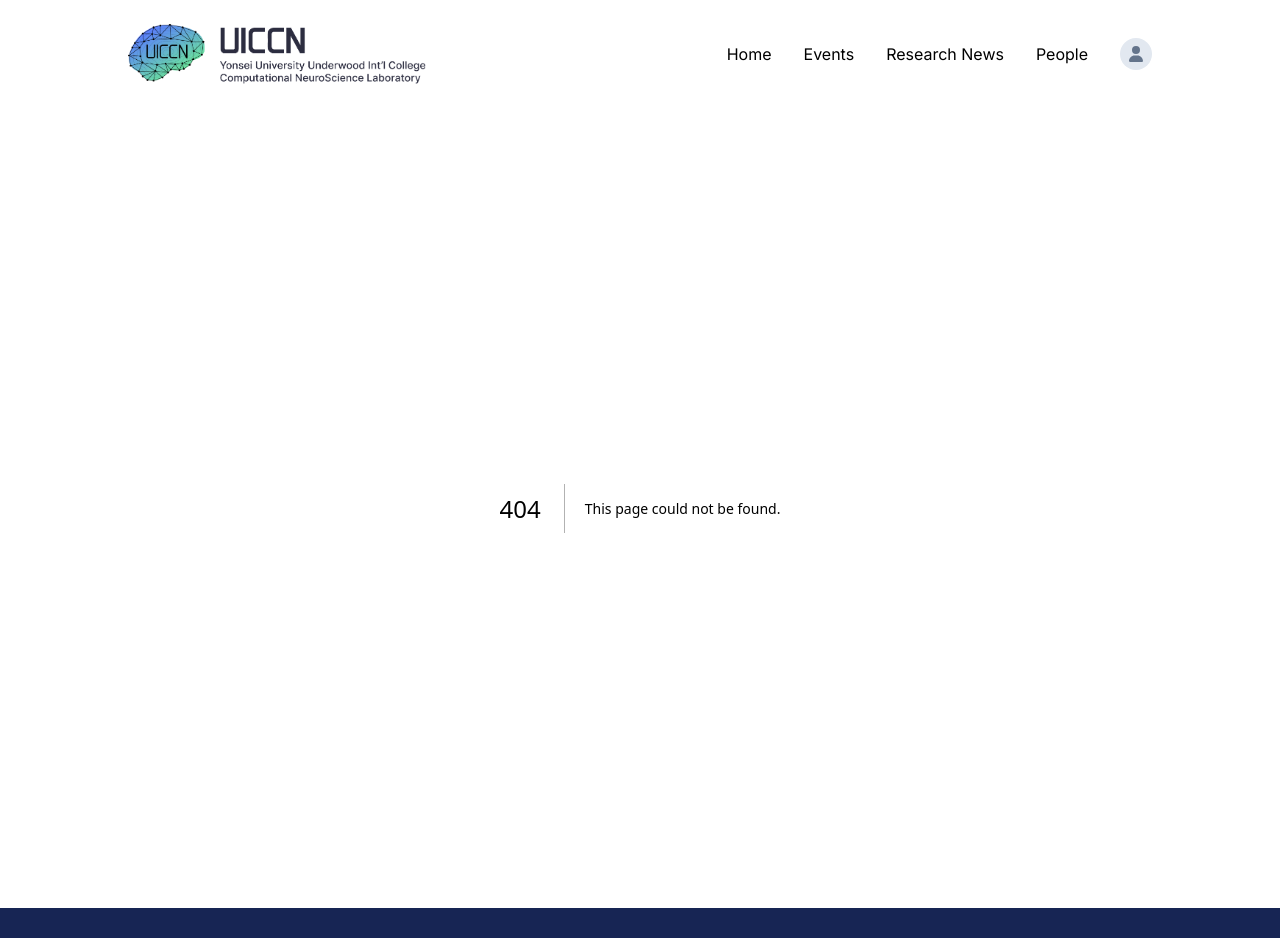
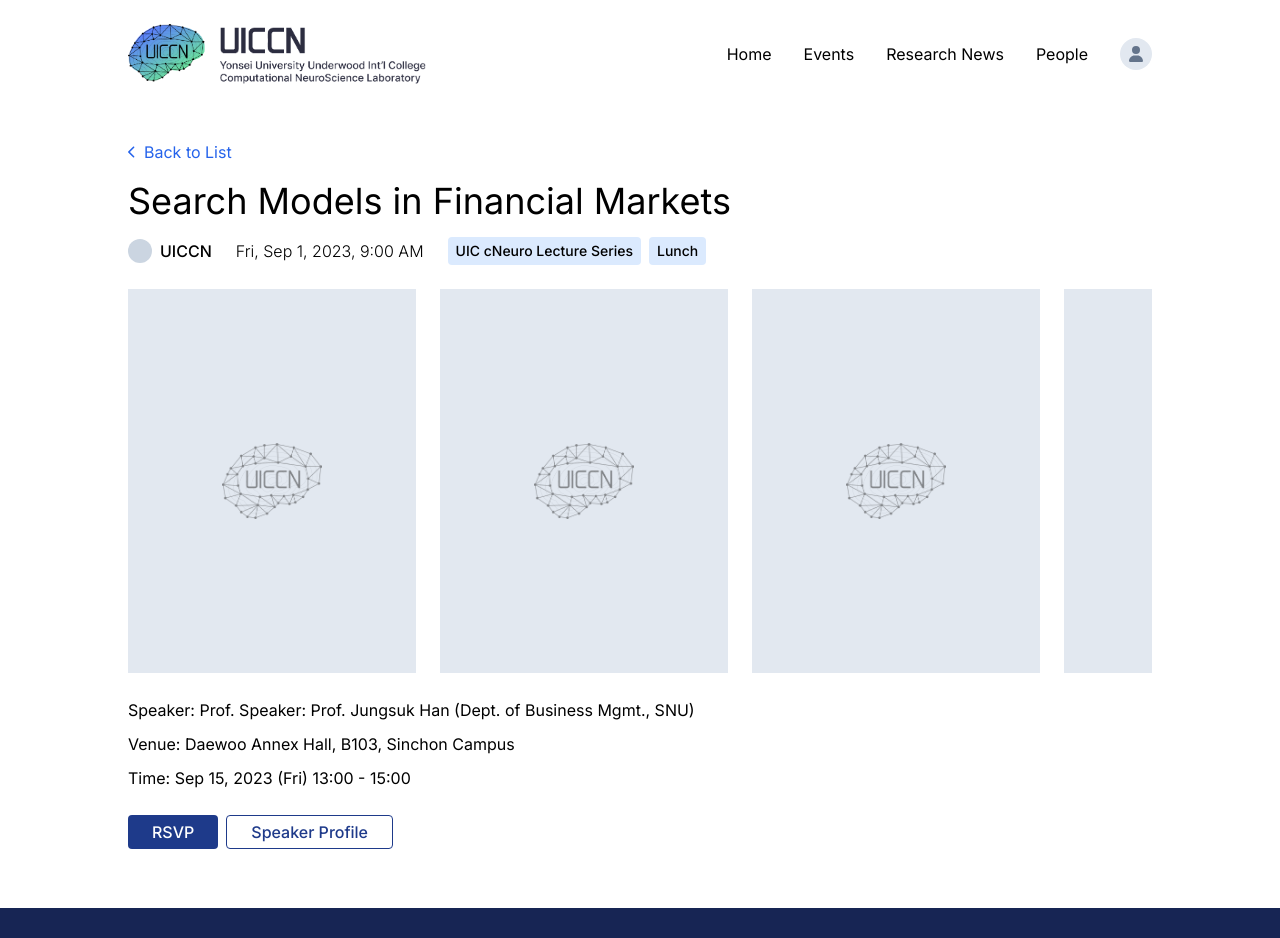
Before and after one commit to seanK200/uiccneuro, a Next.js app: page /news/1 in a window 1280 px wide. Before the commit this address had no page. Shown: the top 938 px of the page. Built offline with nearby package versions, Linux system fonts and the light colour scheme.

Commit message:
feat/blog post layout

```diff
--- a/app/events/page.tsx
+++ b/app/events/page.tsx
@@ -1,10 +1,13 @@
 import Container from '@components/Container';
+import BlogFeed, { dummyBlogPosts } from '@/components/blog/BlogFeed';
 
 export default function Events() {
+  const data = dummyBlogPosts.filter((post) => Boolean(post.event));
   return (
     <main className="w-full min-h-screen">
       <Container>
-        <h1 className="text-4xl">Events</h1>
+        <h1 className="text-4xl mb-6">Events</h1>
+        <BlogFeed data={data} />
       </Container>
     </main>
   );
--- /dev/null
+++ b/app/news/[postId]/page.tsx
@@ -0,0 +1,102 @@
+import { dummyBlogPosts } from '@components/blog/BlogFeed';
+import { DateTime } from 'luxon';
+import Container from '@components/Container';
+import Image from 'next/image';
+import logoOutline from '@assets/logo_outline_light.png';
+import { FontAwesomeIcon } from '@fortawesome/react-fontawesome';
+import { faChevronLeft } from '@fortawesome/free-solid-svg-icons';
+import Link from 'next/link';
+
+export default function BlogPostView({
+  params,
+}: {
+  params: { postId: string };
+}) {
+  const { postId } = params;
+  const post = dummyBlogPosts[0];
+
+  return (
+    <main className="py-8 min-h-screen">
+      <Container>
+        <Link
+          href="/news"
+          className="mb-4 inline-block text-blue-600 border-b border-white hover:border-blue-600"
+        >
+          <FontAwesomeIcon icon={faChevronLeft} className="w-2 mr-2" />
+          Back to List
+        </Link>
+        <article className="w-full">
+          <h1 className="text-4xl mb-4">{post.title}</h1>
+          <div className="flex flex-col md:flex-row items-start md:items-center md:space-x-6 space-y-2 md:space-y-0 mb-4">
+            <div className="flex items-center">
+              <div className="mr-2 w-6 h-6 rounded-full bg-slate-300"></div>
+              <p className="font-medium">
+                {post.author.hidden ? 'UICCN' : post.author.name}
+              </p>
+            </div>
+            <p className="font-light">
+              {post.createdAt.toLocaleString(
+                DateTime.DATETIME_MED_WITH_WEEKDAY,
+              )}
+            </p>
+            {post.tags && (
+              <div className="flex flex-wrap items-start">
+                {post.tags.map((tag) => (
+                  <span
+                    className="mr-2 last:mr-0 mb-2 md:mb-0 rounded px-2 py-1 bg-blue-100 text-sm font-medium"
+                    key={tag}
+                  >
+                    {tag}
+                  </span>
+                ))}
+              </div>
+            )}
+          </div>
+          {post.images && (
+            <div className="my-6 flex space-x-6 snap-x snap-mandatory md:snap-none overflow-x-auto overflow-y-visible">
+              {post.images.map((src) => (
+                <DummyImage key={src} />
+              ))}
+            </div>
+          )}
+          {post.contents.split('\n').map((line, idx) => (
+            <p className="leading-relaxed mb-2" key={idx}>
+              {line}
+            </p>
+          ))}
+          {post.actions && (
+            <div className="mt-6 flex flex-col md:flex-row md:space-x-2">
+              {post.actions.map(({ label, url }, idx) => (
+                <a
+                  className={`mb-3 rounded px-2 md:px-6 py-3 md:py-2 flex justify-center items-center font-medium leading-none ${
+                    idx === 0
+                      ? 'bg-blue-900 hover:bg-blue-800 text-white'
+                      : 'border border-blue-900 hover:border-blue-800 text-blue-900 hover:text-blue-800'
+                  }`}
+                  key={label}
+                  href={url}
+                  target="_blank"
+                  rel="noopener noreferrer"
+                >
+                  {label}
+                </a>
+              ))}
+            </div>
+          )}
+        </article>
+      </Container>
+    </main>
+  );
+}
+
+function DummyImage({ className }: { className?: string }) {
+  return (
+    <div
+      className={`shrink-0 flex justify-center items-center w-full snap-start md:w-72 h-96 bg-slate-200 ${
+        className || ''
+      }`}
+    >
+      <Image src={logoOutline} alt="" width={100} className="opacity-50" />
+    </div>
+  );
+}
--- a/app/news/page.tsx
+++ b/app/news/page.tsx
@@ -1,10 +1,14 @@
+import BlogFeed from '@/components/blog/BlogFeed';
 import Container from '@components/Container';
+import { dummyBlogPosts } from '@/components/blog/BlogFeed';
 
 export default function News() {
+  const data = dummyBlogPosts.filter((post) => !Boolean(post.event));
   return (
     <main className="w-full min-h-screen">
       <Container>
-        <h1 className="text-4xl">News</h1>
+        <h1 className="text-4xl mb-6">News</h1>
+        <BlogFeed data={data} />
       </Container>
     </main>
   );
--- a/components/Nav.tsx
+++ b/components/Nav.tsx
@@ -41,9 +41,10 @@ export default function Nav() {
           />
         </Link>
         <ul
+          onClick={() => setIsOpen((p) => !p)}
           className={`${
             isOpen
-              ? 'absolute top-0 left-0 right-0 bottom-0 flex flex-col bg-white p-12'
+              ? 'absolute top-0 left-0 right-0 bottom-0 flex flex-col bg-white p-12 z-10'
               : 'hidden'
           } text-xl md:text-base md:flex items-start md:items-center space-y-6 md:space-y-0 md:space-x-8`}
         >
--- a/components/blog/BlogFeed.tsx
+++ b/components/blog/BlogFeed.tsx
@@ -3,7 +3,7 @@ import BlogFeedItem, { BlogPost } from './BlogFeedItem';
 import { FontAwesomeIcon } from '@fortawesome/react-fontawesome';
 import { faChevronRight } from '@fortawesome/free-solid-svg-icons';
 
-const data: BlogPost[] = [
+export const dummyBlogPosts: BlogPost[] = [
   {
     id: '1356',
     title: 'Search Models in Financial Markets',
@@ -26,12 +26,23 @@ const data: BlogPost[] = [
         url: '/',
       },
     ],
+    event: {
+      startsAt: DateTime.fromObject({
+        year: 2023,
+        month: 9,
+        day: 15,
+        hour: 13,
+      }),
+      endsAt: DateTime.fromObject({ year: 2023, month: 9, day: 15, hour: 15 }),
+      location: 'Daewoo Annex Hall B103, Yonsei University Sinchon Campus',
+      url: 'https://uic.yonsei.ac.kr',
+    },
   },
   {
-    id: '1356',
+    id: '1389',
     title: 'Search Models in Financial Markets',
     contents:
-      'Speaker: Prof. Speaker: Prof. Jungsuk Han (Dept. of Business Mgmt., SNU)\nVenue: Daewoo Annex Hall, B103, Sinchon Campus\nTime: Sep 15, 2023 (Fri) 13:00 - 15:00',
+      'Speakers: Prof. Speaker: Prof. Jungsuk Han (Dept. of Business Mgmt., SNU)\nVenue: Daewoo Annex Hall, B103, Sinchon Campus\nTime: Sep 15, 2023 (Fri) 13:00 - 15:00',
     author: {
       name: 'Youngwoo Kim',
       hidden: true,
@@ -52,16 +63,25 @@ const data: BlogPost[] = [
   },
 ];
 
-export default function BlogFeed() {
+export default function BlogFeed({
+  data,
+  count,
+}: {
+  data?: BlogPost[];
+  count?: number;
+}) {
+  data = data || dummyBlogPosts;
   return (
     <div className="flex flex-col items-center">
       {data.map((post) => (
         <BlogFeedItem key={post.id} post={post} />
       ))}
-      <button className="my-6 flex items-center space-x-1 text-blue-900 hover:underline">
-        <span>View more</span>
-        <FontAwesomeIcon icon={faChevronRight} className="h-3" />
-      </button>
+      {count !== undefined && (
+        <button className="my-6 flex items-center space-x-1 text-blue-900 hover:underline">
+          <span>View more</span>
+          <FontAwesomeIcon icon={faChevronRight} className="h-3" />
+        </button>
+      )}
     </div>
   );
 }
--- a/components/home/Feed.tsx
+++ b/components/home/Feed.tsx
@@ -4,7 +4,7 @@ export default function Feed() {
   return (
     <section>
       <h2 className="text-3xl mt-12 mb-6">News and Events</h2>
-      <BlogFeed />
+      <BlogFeed count={3} />
     </section>
   );
 }
```
